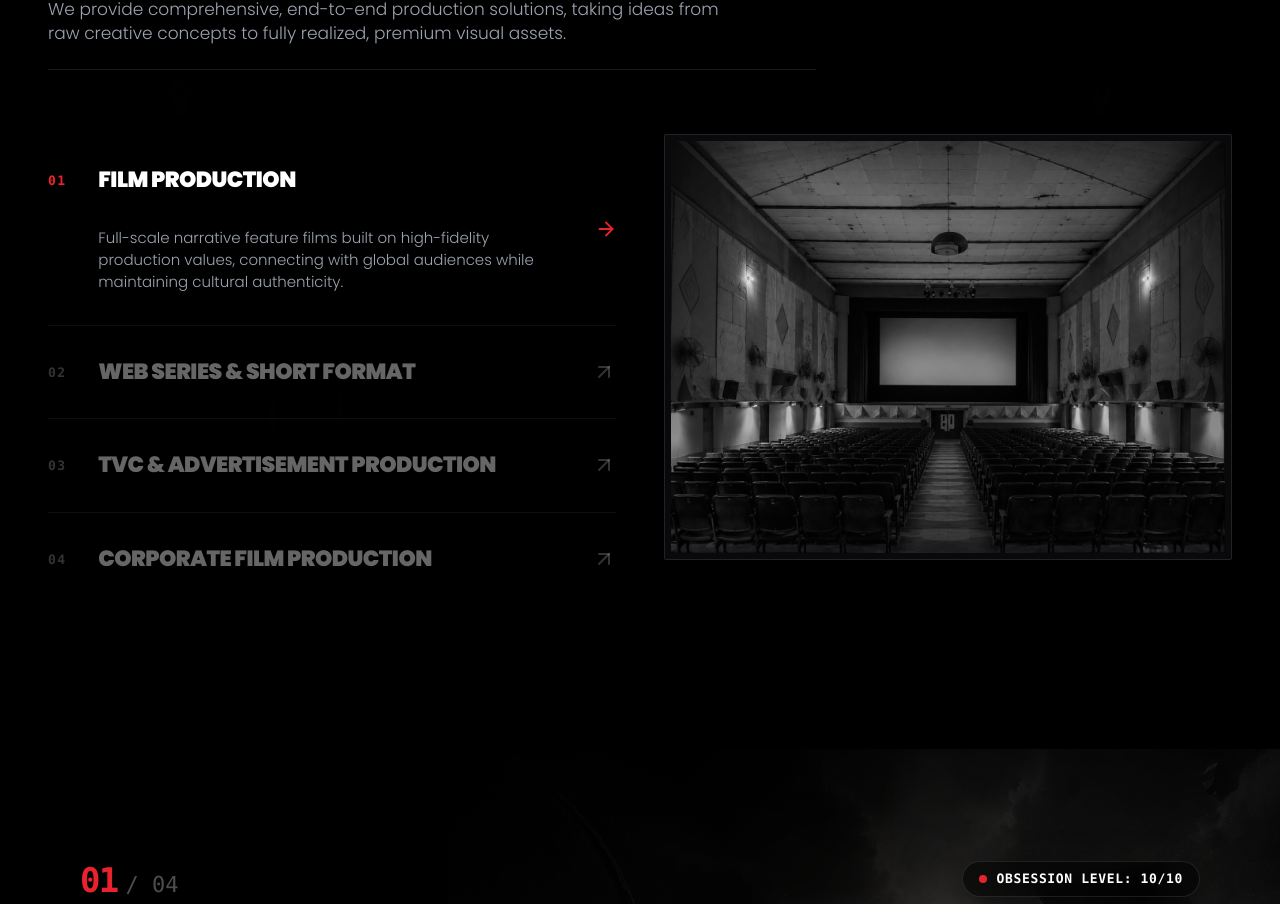
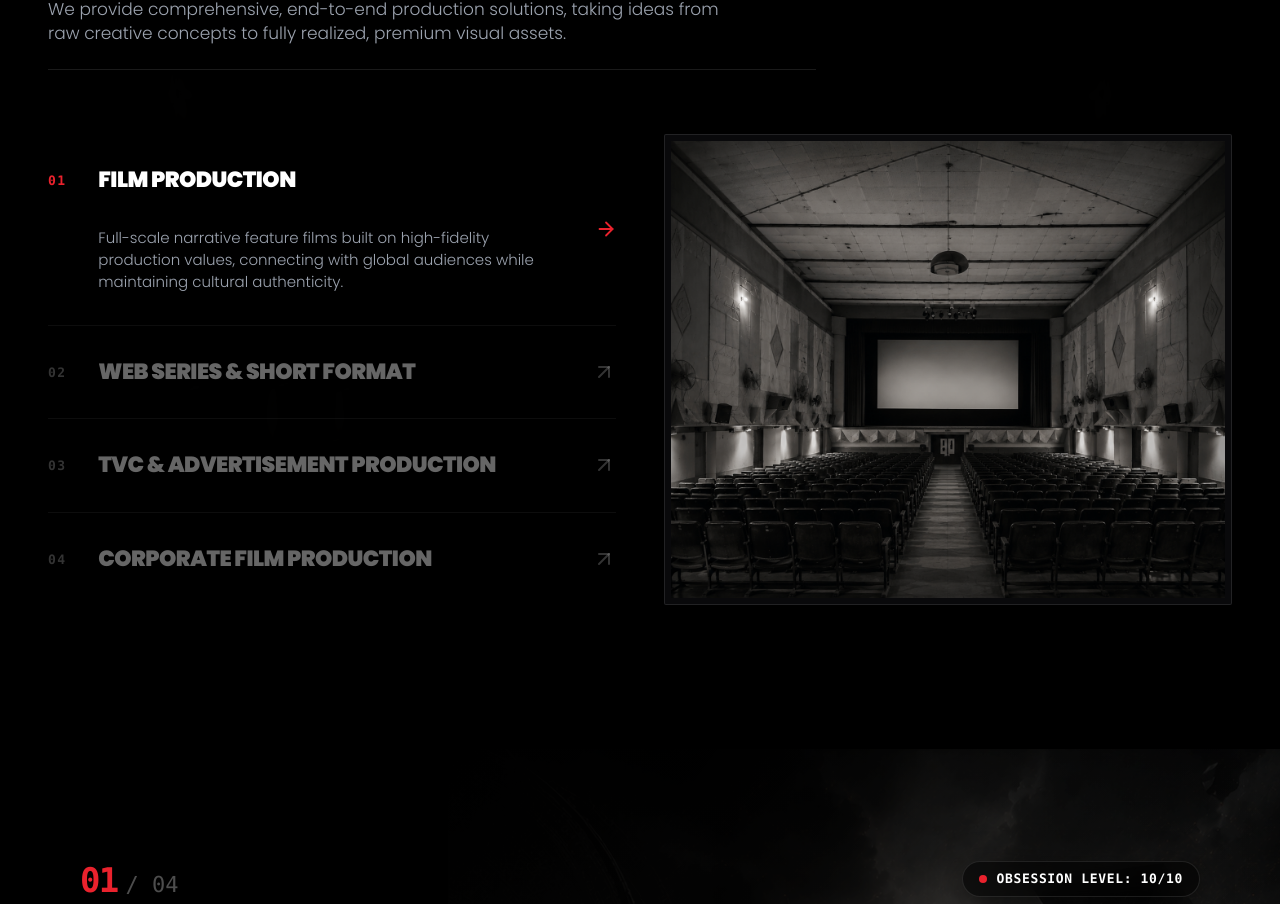
Before and after one commit to prashantgit2804/newleela, a React (Vite) app: page / in a window 1280 px wide. Shown: the part 1715-2619 px from the top of the page. Built offline with nearby package versions, Linux system fonts and the light colour scheme; no server answers.

Commit message:
Update Services.jsx

```diff
--- a/src/sections/Services.jsx
+++ b/src/sections/Services.jsx
@@ -4,7 +4,7 @@ import { Film, Monitor, Tv, Briefcase, ArrowUpRight } from "lucide-react";
 
 import CorporateFilm from "../assets/images/CorporateFilm.png";
 import FilmProduction from "../assets/images/FilmProduction.png";
-import TVC from "../assets/images/TVC.png";
+import TVC from "../assets/images/TVC.jpeg";
 import Webseries from "../assets/images/Webseries.png";
 
 const servicesData = [
@@ -46,7 +46,7 @@ const Services = () => {
       id="services"
       className="relative py-24 md:py-36 bg-transparent overflow-hidden border-t border-white/5"
     >
-      {/* Background visual transition */}
+      {/* Background visual transition - Cleaned filters for original color depth */}
       <div className="absolute inset-0 z-0 pointer-events-none opacity-20 transition-all duration-700">
         <AnimatePresence mode="wait">
           <motion.img
@@ -57,7 +57,7 @@ const Services = () => {
             animate={{ opacity: 0.15, scale: 1 }}
             exit={{ opacity: 0, scale: 0.95 }}
             transition={{ duration: 0.6 }}
-            className="w-full h-full object-cover filter grayscale blur-[2px]"
+            className="w-full h-full object-cover" // Removed grayscale and blur
           />
         </AnimatePresence>
         <div className="absolute inset-0 bg-black/85" />
@@ -75,8 +75,8 @@ const Services = () => {
           </p>
         </div>
 
-        <div className="grid grid-cols-1 lg:grid-cols-12 gap-12 items-start">
-          {/* Left list */}
+        <div className="grid grid-cols-1 lg:grid-cols-12 gap-12 items-stretch">
+          {/* Left list (Hover interaction stays intact) */}
           <div className="lg:col-span-6 divide-y divide-white/5">
             {servicesData.map((service, index) => {
               const isActive = index === activeIdx;
@@ -115,11 +115,12 @@ const Services = () => {
                           transition={{ duration: 0.3, ease: "easeOut" }}
                           className="space-y-4 pt-2 overflow-hidden"
                         >
+                          {/* Mobile view fallback - Removed grayscale and brightness filters */}
                           <div className="lg:hidden w-full aspect-[4/3] rounded-xs border border-white/10 relative overflow-hidden bg-zinc-950">
                             <img
                               src={service.image}
                               alt={service.title}
-                              className="w-full h-full object-cover grayscale brightness-90"
+                              className="w-full h-full object-cover"
                             />
                           </div>
 
@@ -144,9 +145,9 @@ const Services = () => {
             })}
           </div>
 
-          {/* Right preview */}
-          <div className="lg:col-span-6 hidden lg:block">
-            <div className="sticky top-28 bg-zinc-950 p-1.5 border border-white/10 rounded-sm shadow-2xl overflow-hidden aspect-[4/3] relative group">
+          {/* Right preview - Swaps out on hover, displaying full-color original images directly */}
+          <div className="lg:col-span-6 hidden lg:block self-stretch">
+            <div className="sticky top-28 w-full h-full max-h-[calc(100vh-160px)] min-h-[400px] bg-zinc-950 p-1.5 border border-white/10 rounded-sm shadow-2xl overflow-hidden relative group">
               <AnimatePresence mode="wait">
                 <motion.img
                   key={activeIdx}
@@ -156,7 +157,7 @@ const Services = () => {
                   animate={{ opacity: 1, scale: 1 }}
                   exit={{ opacity: 0, scale: 0.98 }}
                   transition={{ duration: 0.4 }}
-                  className="w-full h-full object-cover grayscale brightness-90 group-hover:grayscale-0 group-hover:scale-105 transition-all duration-700"
+                  className="w-full h-full object-cover group-hover:scale-105 transition-all duration-700" // Removed grayscale, brightness, and transition filters
                 />
               </AnimatePresence>
             </div>
```
